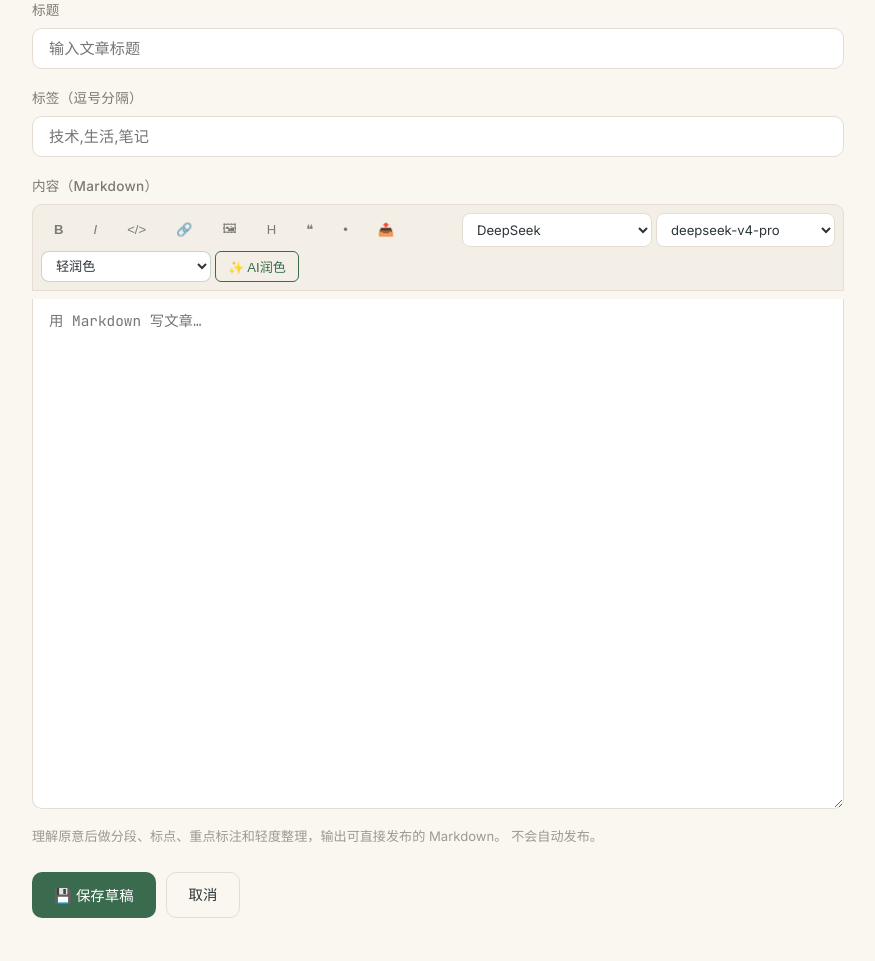
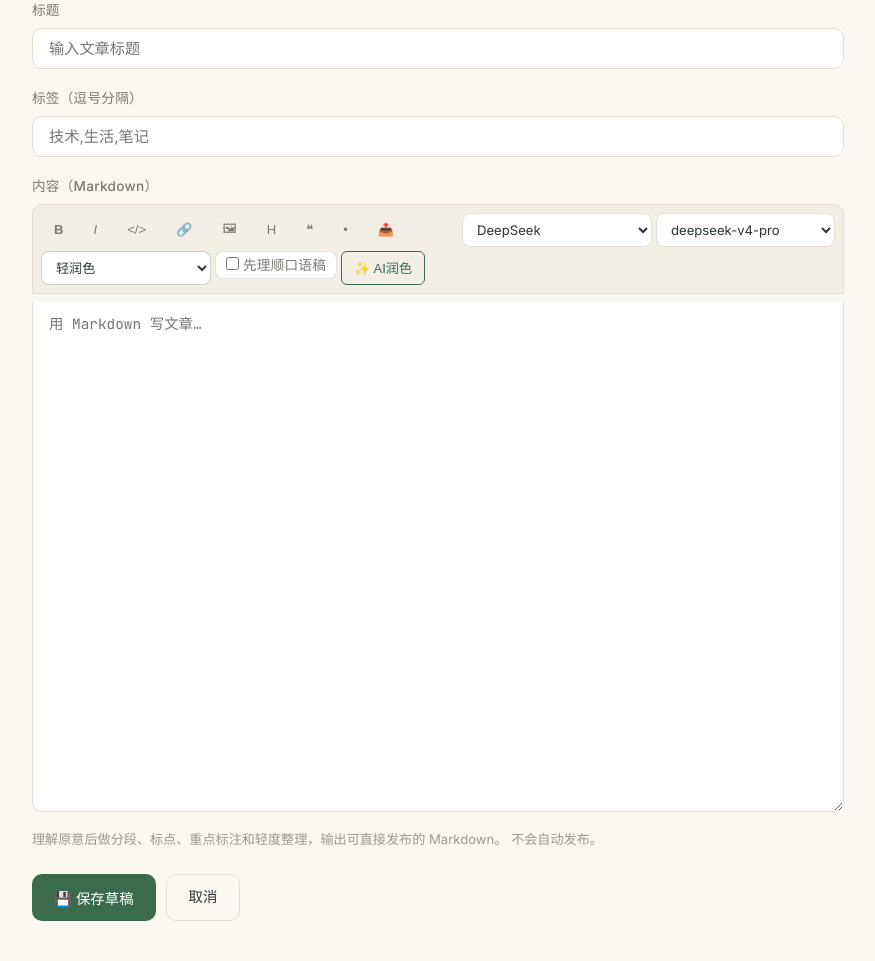
Before and after one commit to Acidmoon/blog, a Flask app: page /admin/new in a window 1280 px wide. Shown: the part 178-1139 px from the top of the page, without its empty margins (202-1077 px from the left). Run offline with Flask 3, Linux system fonts and the light colour scheme; the visitor is signed in with stand-in values (Sample User, id 1).

Commit message:
feat: add spoken draft organize step for AI polish

```diff
--- a/services/ai_polish.py
+++ b/services/ai_polish.py
@@ -101,6 +101,24 @@ POLISH_MODES_BY_ID = {mode['id']: mode for mode in POLISH_MODES}
 DEFAULT_POLISH_MODE = 'light'
 _PROVIDER_ID_RE = re.compile(r'^[a-zA-Z0-9_.:-]{1,64}$')
 _MODE_ID_RE = re.compile(r'^[a-zA-Z0-9_-]{1,64}$')
+
+ORGANIZE_SPOKEN_DRAFT_SYSTEM_PROMPT = """你是中文博客的口述稿整理编辑。你的任务不是润色成品文，而是在正式润色之前，把作者口语化、断裂、跳跃的草稿先理顺成一份“意思更清楚、结构更顺、仍然很接近原文”的中间稿。
+
+工作边界：
+- 先理解文章在讲什么、作者想表达什么，再按语义整理。
+- 尽量保留原文措辞、语气、观点、顺序和信息量；不要改成另一篇文章。
+- 只修复口语输入造成的问题：重复词、口头禅、断句混乱、指代不清、语序不顺、明显错别字、同一意思反复绕圈。
+- 可以把过长段落拆成自然段；可以把明显属于同一层意思的句子放到一起。
+- 不要增加事实、例子、数据、经历、结论或新观点。
+- 不要做强风格化润色，不要加标题党表达，不要公众号腔，不要 AI 腔。
+- 保留已有 Markdown、链接、代码块、列表、引用的大意和结构。
+
+输出要求：
+- 只输出理顺后的正文，不要解释，不要前后寒暄，不要包裹代码块。
+- 这是给下一步 AI 润色使用的中间稿，所以要清楚、顺畅、贴近原文，而不是最终改写稿。
+"""
+
+ORGANIZE_SPOKEN_DRAFT_USER_INSTRUCTION = '请先把下面这篇口语/草稿正文按原意理顺。重点是理解我想说什么，修复断裂、重复和语序问题，自然分段，但尽量不要改我的原文表达，也不要新增内容。'
 
 
 def _csv(value: str) -> list[str]:
@@ -253,30 +271,18 @@ def _build_user_prompt(title: str, tags: str, content: str, mode: dict) -> str:
 """
 
 
-def polish_content(
-    title: str,
-    tags: str,
-    content: str,
-    provider_id: str | None = None,
-    model: str | None = None,
-    mode_id: str | None = None,
-) -> str:
-    content = (content or '').strip()
-    if not content:
-        raise ValueError('正文不能为空')
+def _build_organize_prompt(title: str, tags: str, content: str) -> str:
+    return f"""标题：{title or '未填写'}
+标签：{tags or '未填写'}
 
-    mode = _resolve_mode(mode_id)
-    profile, selected_model, api_key = _resolve_profile(provider_id, model)
-    payload = {
-        'model': selected_model,
-        'messages': [
-            {'role': 'system', 'content': mode['system_prompt']},
-            {'role': 'user', 'content': _build_user_prompt(title, tags, content, mode)},
-        ],
-        'temperature': mode['temperature'],
-        'top_p': mode['top_p'],
-        'max_tokens': 4096,
-    }
+{ORGANIZE_SPOKEN_DRAFT_USER_INSTRUCTION}
+
+草稿正文：
+{content}
+"""
+
+
+def _call_chat_completion(profile: dict, api_key: str, payload: dict) -> str:
     data = json.dumps(payload, ensure_ascii=False).encode('utf-8')
     req = urllib.request.Request(
         f"{profile['api_base']}/chat/completions",
@@ -299,11 +305,56 @@ def polish_content(
 
     try:
         result = json.loads(raw)
-        polished = result['choices'][0]['message'].get('content', '').strip()
+        content = result['choices'][0]['message'].get('content', '').strip()
     except (KeyError, IndexError, TypeError, json.JSONDecodeError) as exc:
         raise RuntimeError('AI 接口返回格式无法解析') from exc
 
-    polished = polished.strip()
+    return content.strip()
+
+
+def polish_content(
+    title: str,
+    tags: str,
+    content: str,
+    provider_id: str | None = None,
+    model: str | None = None,
+    mode_id: str | None = None,
+    organize_first: bool = False,
+) -> str:
+    content = (content or '').strip()
+    if not content:
+        raise ValueError('正文不能为空')
+
+    mode = _resolve_mode(mode_id)
+    profile, selected_model, api_key = _resolve_profile(provider_id, model)
+    if organize_first:
+        organize_payload = {
+            'model': selected_model,
+            'messages': [
+                {'role': 'system', 'content': ORGANIZE_SPOKEN_DRAFT_SYSTEM_PROMPT},
+                {'role': 'user', 'content': _build_organize_prompt(title, tags, content)},
+            ],
+            'temperature': 0.18,
+            'top_p': 0.82,
+            'max_tokens': 4096,
+        }
+        organized = _call_chat_completion(profile, api_key, organize_payload)
+        organized = _strip_leaked_metadata(organized, title, tags)
+        if not organized:
+            raise RuntimeError('AI 没有返回理顺后的内容')
+        content = organized
+
+    payload = {
+        'model': selected_model,
+        'messages': [
+            {'role': 'system', 'content': mode['system_prompt']},
+            {'role': 'user', 'content': _build_user_prompt(title, tags, content, mode)},
+        ],
+        'temperature': mode['temperature'],
+        'top_p': mode['top_p'],
+        'max_tokens': 4096,
+    }
+    polished = _call_chat_completion(profile, api_key, payload)
     for prefix in ('润色后的正文：', '润色后：', '正文：'):
         if polished.startswith(prefix):
             polished = polished[len(prefix):].lstrip()
--- a/static/css/components/admin.css
+++ b/static/css/components/admin.css
@@ -104,6 +104,31 @@
 .editor-toolbar-mode {
   max-width: 170px;
   border-color: rgba(58, 107, 79, 0.28) !important;
+}
+.editor-toolbar-option {
+  display: inline-flex;
+  align-items: center;
+  gap: 5px;
+  padding: 5px 10px;
+  border: 1px solid rgba(58, 107, 79, 0.18);
+  border-radius: 8px;
+  background: var(--bg-card);
+  color: var(--text-secondary);
+  font-size: 0.82rem;
+  line-height: 1;
+  white-space: nowrap;
+  cursor: pointer;
+  user-select: none;
+}
+.editor-toolbar-option input {
+  width: auto !important;
+  margin: 0;
+  accent-color: var(--accent-primary);
+}
+.editor-toolbar-option:has(input:checked) {
+  border-color: var(--accent-primary);
+  color: var(--accent-primary);
+  background: rgba(58, 107, 79, 0.08);
 }
 .editor-toolbar-select:disabled {
   opacity: 0.55;
--- a/templates/admin/edit.html
+++ b/templates/admin/edit.html
@@ -46,6 +46,10 @@
               <option value="{{ mode.id }}" data-description="{{ mode.description }}" {% if mode.default %}selected{% endif %}>{{ mode.label }}</option>
             {% endfor %}
           </select>
+          <label class="editor-toolbar-option" title="先按原意理顺口语稿，再执行所选 AI 润色">
+            <input type="checkbox" id="aiOrganizeFirst">
+            <span>先理顺口语稿</span>
+          </label>
           <button type="button" id="aiPolishBtn" class="editor-toolbar-ai" onclick="polishContent()" title="按所选风格处理正文">✨ AI润色</button>
           <input type="file" id="imageInput" accept="image/*" style="display:none" onchange="handleUpload(this)">
         </div>
@@ -80,6 +84,7 @@ function syncPolishModels() {
   if (!provider) {
     btn.disabled = true;
     modelSelect.disabled = true;
+    syncPolishModeHint();
     return;
   }
   if (providerSelect.value !== provider.id) providerSelect.value = provider.id;
@@ -93,6 +98,7 @@ function syncPolishModels() {
   const usable = Boolean(provider.configured && provider.models && provider.models.length);
   modelSelect.disabled = !usable;
   btn.disabled = !usable;
+  syncPolishModeHint();
 }
 
 function getSelectedPolishMode() {
@@ -103,11 +109,16 @@ function getSelectedPolishMode() {
 function syncPolishModeHint() {
   const status = document.getElementById('aiPolishStatus');
   const mode = getSelectedPolishMode();
-  if (status && mode) status.textContent = mode.description + ' 不会自动发布。';
+  const organize = document.getElementById('aiOrganizeFirst')?.checked;
+  if (status && mode) {
+    const prefix = organize ? '会先按原意理顺口语稿，再执行：' : '';
+    status.textContent = prefix + mode.description + ' 不会自动发布。';
+  }
 }
 
 document.addEventListener('DOMContentLoaded', () => {
   syncPolishModels();
+  document.getElementById('aiOrganizeFirst')?.addEventListener('change', syncPolishModeHint);
   syncPolishModeHint();
 });
 
@@ -131,6 +142,7 @@ async function polishContent() {
   const provider = document.getElementById('aiPolishProvider').value;
   const model = document.getElementById('aiPolishModel').value;
   const mode = document.getElementById('aiPolishMode').value;
+  const organizeFirst = document.getElementById('aiOrganizeFirst')?.checked || false;
   const modeInfo = getSelectedPolishMode();
   const title = document.getElementById('title').value;
   const tags = document.getElementById('tags').value;
@@ -143,12 +155,12 @@ async function polishContent() {
   const previous = ta.value;
   btn.disabled = true;
   btn.textContent = '润色中…';
-  status.textContent = '正在处理：' + (modeInfo ? modeInfo.label : 'AI润色') + '…';
+  status.textContent = '正在处理：' + (organizeFirst ? '先理顺口语稿 → ' : '') + (modeInfo ? modeInfo.label : 'AI润色') + '…';
   try {
     const resp = await fetch('/admin/api/ai/polish', {
       method: 'POST',
       headers: {'Content-Type': 'application/json'},
-      body: JSON.stringify({title, tags, content: original, provider, model, mode})
+      body: JSON.stringify({title, tags, content: original, provider, model, mode, organize_first: organizeFirst})
     });
     let data;
     const bodyText = await resp.text();
@@ -160,7 +172,7 @@ async function polishContent() {
     if (!resp.ok) throw new Error(data.error || '润色失败');
     ta.value = data.content || previous;
     ta.focus();
-    status.textContent = '已完成：' + (modeInfo ? modeInfo.label : 'AI润色') + '。建议你再快速看一遍，确认没有改偏。';
+    status.textContent = '已完成：' + (organizeFirst ? '先理顺口语稿 → ' : '') + (modeInfo ? modeInfo.label : 'AI润色') + '。建议你再快速看一遍，确认没有改偏。';
   } catch (e) {
     ta.value = previous;
     status.textContent = '润色失败：' + e.message;
```
Also changed, not shown: routes/admin_ai.py (+10 -1 lines).
